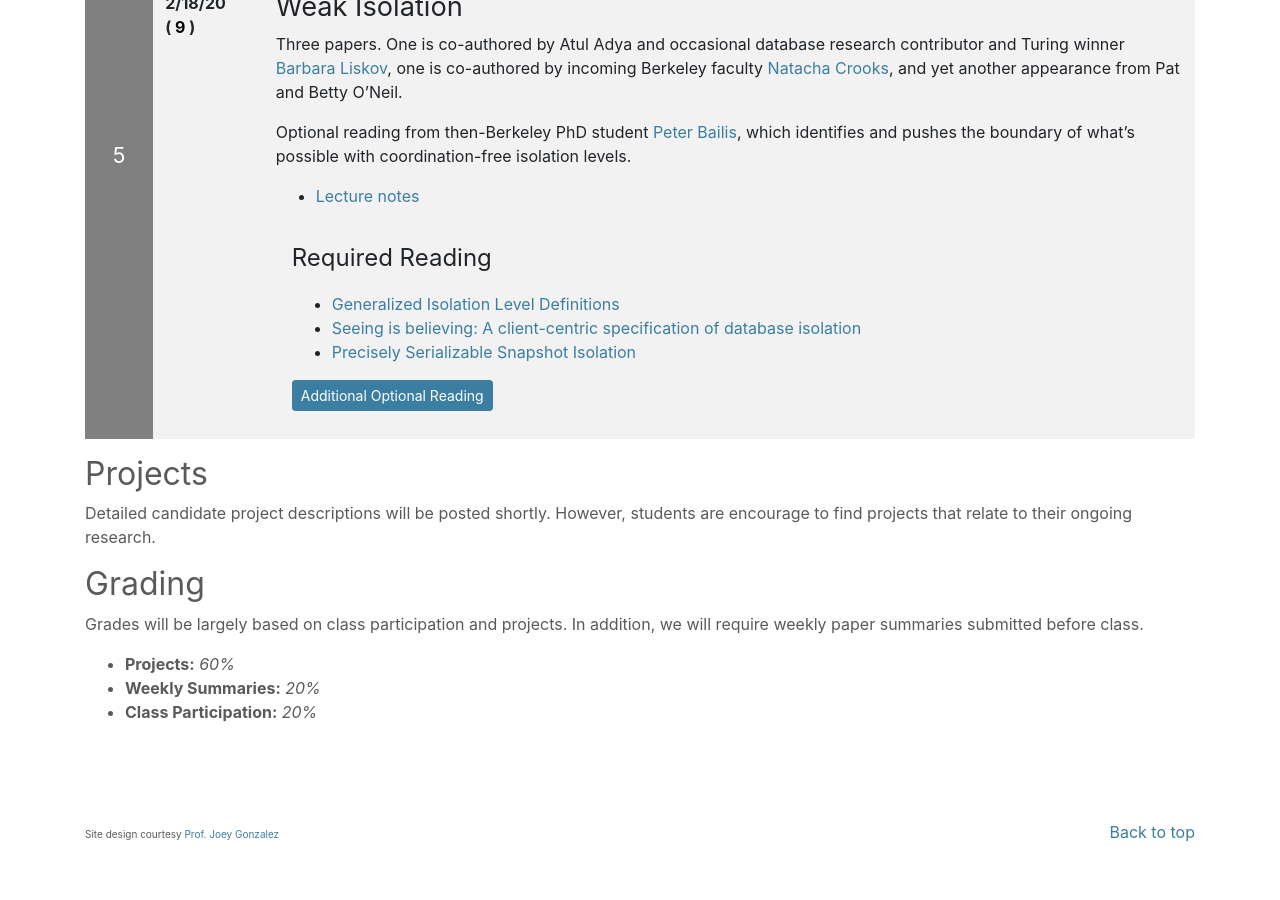
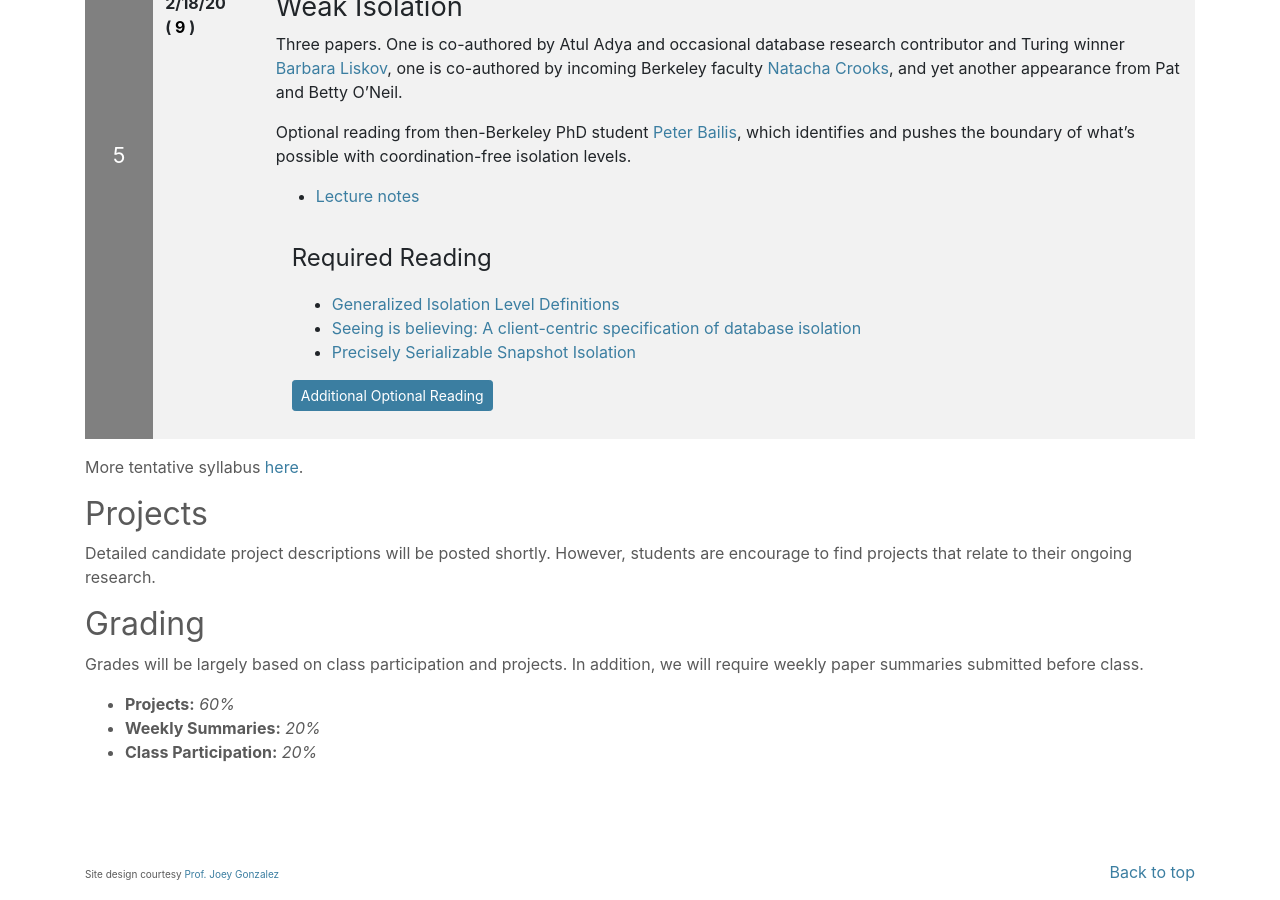
Before and after one commit to jhellerstein/CS286-Sp20, a Jekyll site: the page built from index.md, in a window 1280 px wide and 900 px high, scrolled down 3883 px. Built offline with Jekyll 4.4.1, drawn with Linux system fonts in a browser that asks for light colours; nearby versions of some CDN libraries; our own code applies the rules of GitHub Pages for plain Markdown files; before the commit the page ends 4743 px from its top, so only the background shows below that.

Commit message:
add link to spreadsheet for syllabus

```diff
--- a/index.md
+++ b/index.md
@@ -256,7 +256,7 @@ Optional reading from then-Berkeley PhD student [Peter Bailis](http://www.bailis
 </tbody>
 </table>
 
-
+More tentative syllabus [here](https://docs.google.com/spreadsheets/d/1P1FoyTejwmcYAAmiNP9TkgEGltQkD2lCUYEIf1qbcNs/edit?usp=sharing).
 
 ## Projects
 
```
